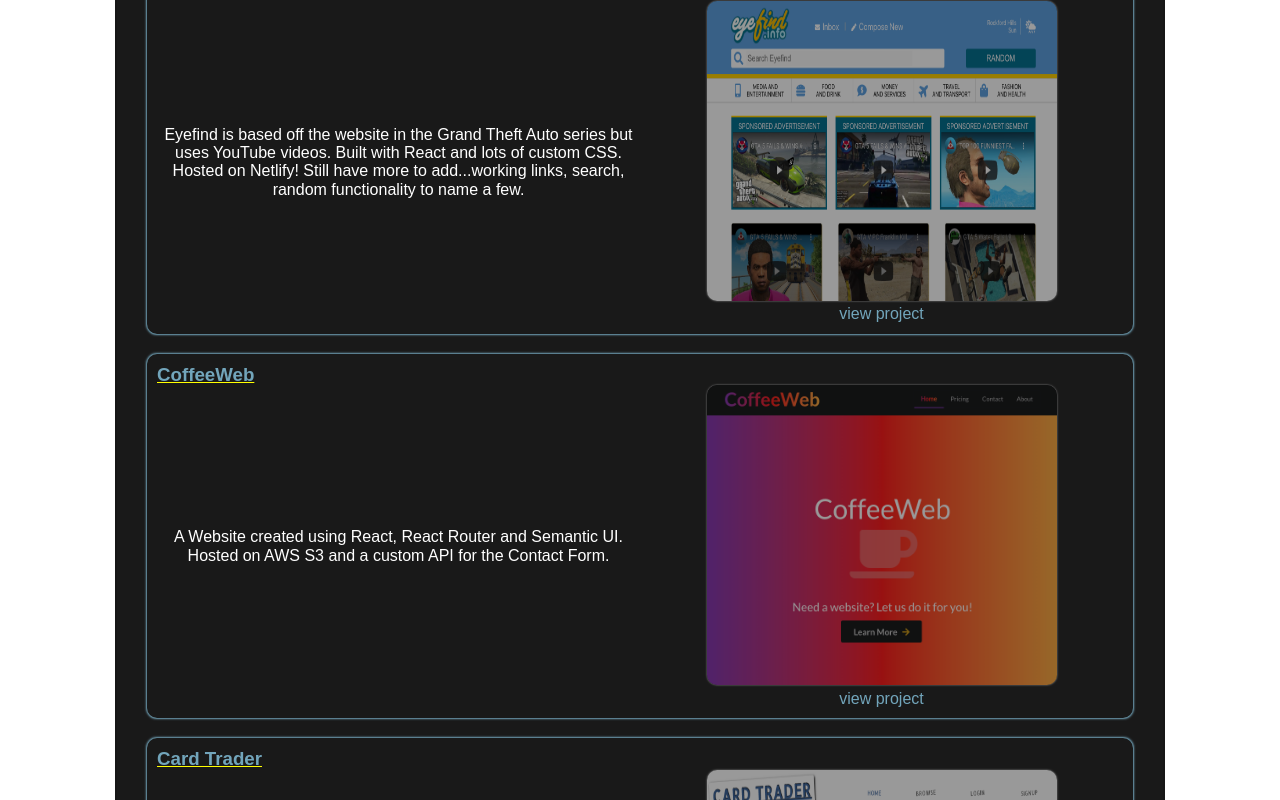
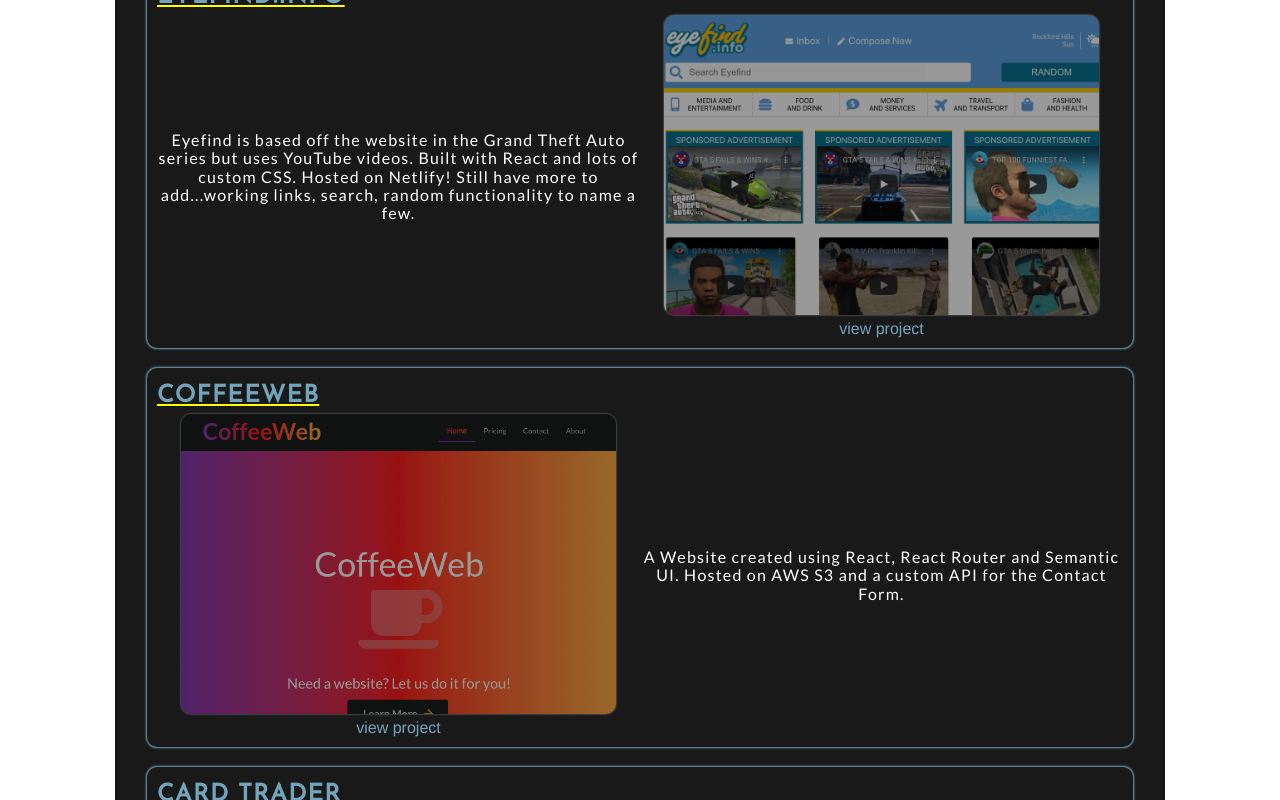
Before and after one commit to marshall405/portfolio-aca, a React (Create React App) app: page / in a window 1280 px wide. Shown: the part 2420-3220 px from the top of the page. Built offline with nearby package versions, Linux system fonts and the light colour scheme; a web font is replaced by a local one.

Commit message:
clean up

```diff
--- a/src/styles/App.css
+++ b/src/styles/App.css
@@ -186,7 +186,7 @@
 @media (max-width: 600px){
 
   .section {
-    padding: 5px;
+    padding: 15px;
     width: 100%;
   }
 
--- a/src/styles/Projects.css
+++ b/src/styles/Projects.css
@@ -1,4 +1,6 @@
+@import url('https://fonts.googleapis.com/css2?family=Josefin+Sans&family=Lato&display=swap');
 .project-container {
+    font-family: "Source Sans Pro", Helvetica, sans-serif;
     margin: 10px 0px;
     padding: 10px;
     border-radius: 10px;
@@ -9,6 +11,12 @@
 
 }
 .project-container h3 {
+    font-family: "Josefin Sans", Arial, Helvetica, sans-serif;
+    font-weight: 800;
+    line-height: 1.5;
+    font-size: 1.5rem;
+    text-transform: uppercase;
+    letter-spacing: 0.05em;
     text-align: left;
     color: rgb(114, 165, 187);
     text-decoration: underline;
@@ -26,12 +34,17 @@
 
 .project-container p {
     /* border-bottom: 1px solid rgb(8, 59, 81); */
+    font-family: 'Lato', sans-serif;
+    font-weight: 100;
     font-size: 1em !important;
+    letter-spacing: 1.2px;
 }
 .project-container img {
-    max-width: 350px;
+    /* max-width: 350px; */
+    object-fit: cover;
+    object-position: 50% 0;
     height: 300px;
-    width: 80%;
+    width: 90%;
     border-radius: 10px;
     filter: brightness(60%);
     box-shadow: 0px 0px 2px #FFF;
@@ -40,10 +53,13 @@
     filter: brightness(100%);
 }
 
-.-container {
+.-container{
     display: flex;
     justify-content: space-between;
     align-items: center;
+}
+.project-container:nth-child(odd) .-container {
+    flex-direction: row-reverse;
 }
 .-container > p {
     flex: 1;
--- a/src/styles/skills.css
+++ b/src/styles/skills.css
@@ -12,7 +12,7 @@
 
 .skills-container ul li .image img{
     width: 8rem;
-    filter: drop-shadow(2px 4px 8px black);
+    /* filter: drop-shadow(2px 4px 8px black); */
 }
 .skills-container ul li h3 {
     text-transform: uppercase;
```
